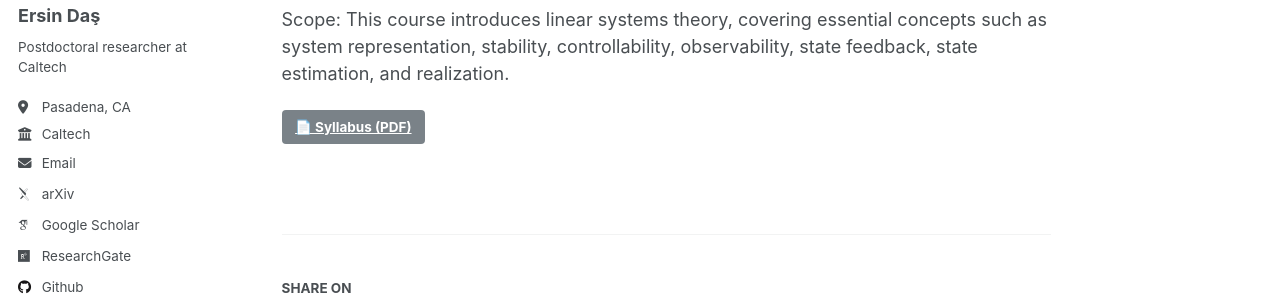
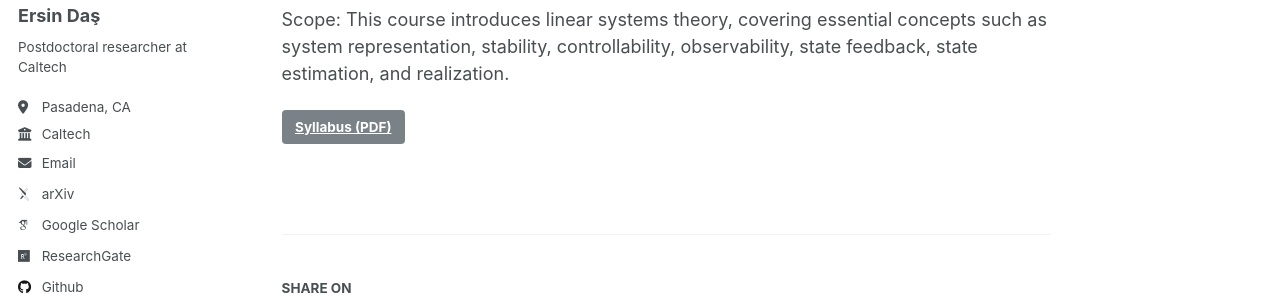
Before and after one commit to ersindas/ersindas.github.io, a Jekyll site: the page built from _teaching/2025-fall-mmae543.md, in a window 1280 px wide and 982 px high. Shown: the part 285-585 px from the top of the window. Built offline with Jekyll 4.4.1, drawn with Linux system fonts in a browser that asks for light colours; some web fonts are replaced.

```diff
--- a/_teaching/2025-fall-mmae543.md
+++ b/_teaching/2025-fall-mmae543.md
@@ -20,6 +20,6 @@ Scope: This course introduces linear systems theory, covering essential concepts
 <!-- Syllabus button (works on GitHub Pages / Jekyll) -->
 <p>
   <a class="btn btn--primary" href="{{ '/files/syllabus.pdf' | relative_url }}" target="_blank" rel="noopener">
-    📄 Syllabus (PDF)
+    Syllabus (PDF)
   </a>
 </p>
```
